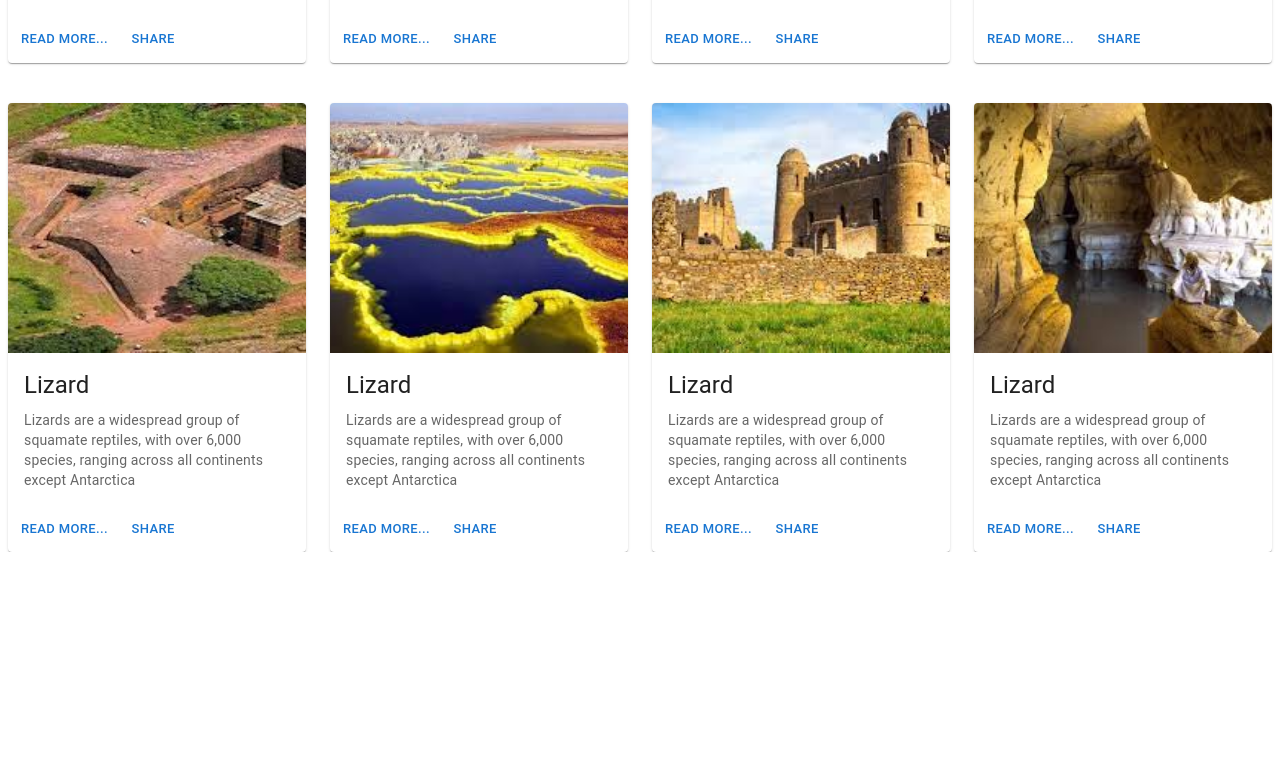
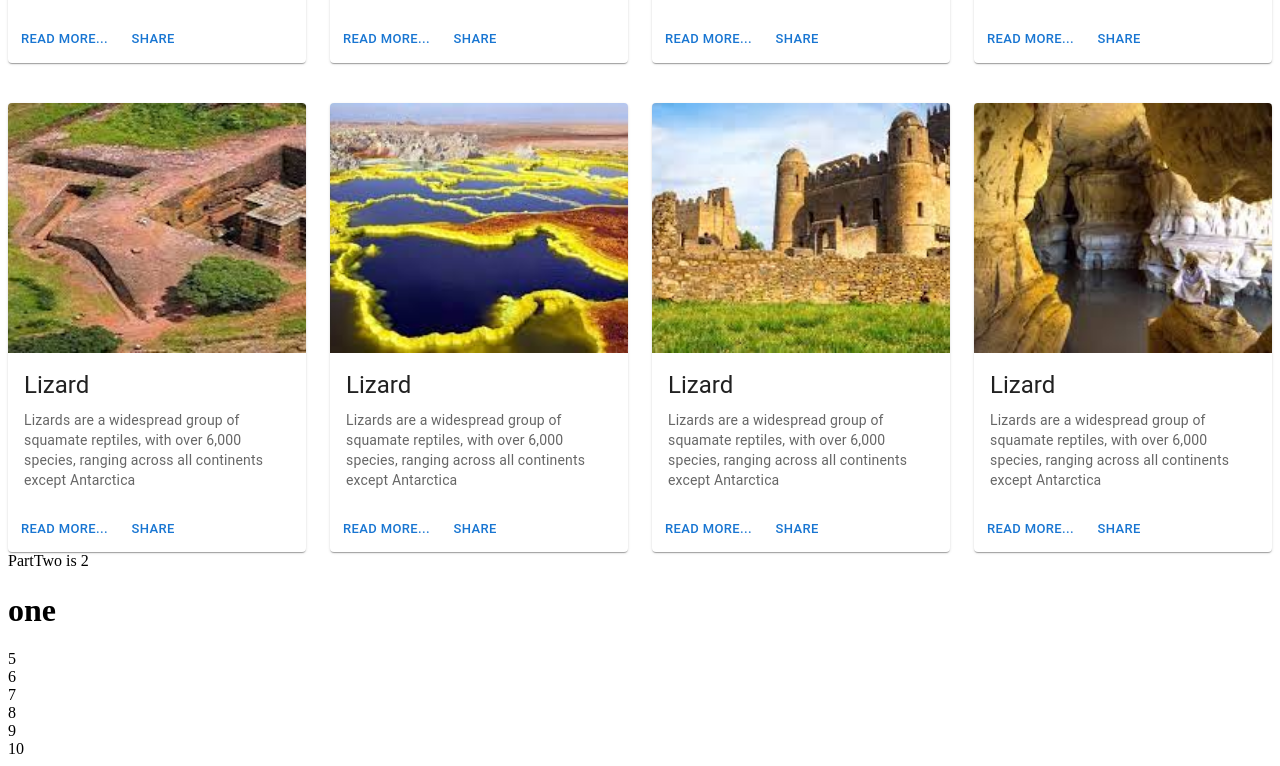
Before and after one commit to Jerusalemgirma/MSS-Tour-and-tourism-website, a React (Create React App) app in the folder mss-tour-and-tourism-website/: page / in a window 1280 px wide. Shown: the part 823-1589 px from the top of the page. Before the commit the page ends 1375 px from the top, so only its background shows below. Built offline with nearby package versions, Linux system fonts and the light colour scheme.

Commit message:
create logic of transition animation component

```diff
--- a/mss-tour-and-tourism-website/src/components/home/home.js
+++ b/mss-tour-and-tourism-website/src/components/home/home.js
@@ -5,14 +5,17 @@ import {Grid,Box }from "@mui/material"
 import Navbar from "../navbar/navbar"
 import HeadingOne from "../headingOne/headingOne"
 import PartOne from "../partOne.js/partOne"
+import PartTwo from "../partTwo/partTwo"
+
+
 const Home=()=>{
     return(
         <Box>
            <Grid container direction='column'>
               <Grid item sx={{ color:'black' }} ><Navbar /></Grid>
               <Grid item sx={{ color:'black' }}><HeadingOne /></Grid>
-              <Grid item sx={{ height:'300px'}}> <PartOne /> </Grid>
-              <Grid item sx={{ color:'black' }}>4</Grid>
+              <Grid item sx={{ }}> <PartOne /> </Grid>
+              <Grid item sx={{ color:'black' }}><PartTwo /></Grid>
               <Grid item sx={{ color:'black' }}>5</Grid>
               <Grid item sx={{ color:'black' }}>6</Grid>
               <Grid item sx={{ color:'black' }}>7</Grid>
--- /dev/null
+++ b/mss-tour-and-tourism-website/src/components/partTwo/partTwo.js
@@ -0,0 +1,80 @@
+import { Box } from "@mui/material";
+import  React ,{ useState, useEffect } from "react";
+
+
+
+
+const PartTwo=()=>{
+    const [count, setCount]=useState(0)
+    const [timer,setTimer]=[1,2,3,4,5]
+    const One=()=>{
+        return(
+            <h1> one </h1>
+        )
+
+
+    }
+
+    const Two=()=>{
+        return(
+            <h1> two </h1>
+        )
+
+
+    }
+
+   const Three=()=>{
+        return(
+            <h1> three </h1>
+        )
+
+
+    }
+
+     const Four=()=>{
+        return(
+            <h1> four </h1>
+        )
+
+
+    }
+
+    const Five=()=>{
+        return(
+            <h1> five </h1>
+        )
+
+
+    }
+
+    useEffect(()=>{
+        const interval=setInterval(()=>{
+
+
+           setCount(count + 1)
+           if (count ===5) setCount(0)
+
+
+        },2000)
+
+        return ()=>clearInterval(interval)
+
+       },[count])
+
+
+
+
+       return(
+        <Box>
+           <div>PartTwo  is {count}</div>
+            <div>
+                 {(count % 2 ===0)  && <One />}
+                 { (count % 2 ==!0)  && <Two />}
+                 </div>
+       </Box>
+    )
+}
+
+
+
+export default PartTwo
```
